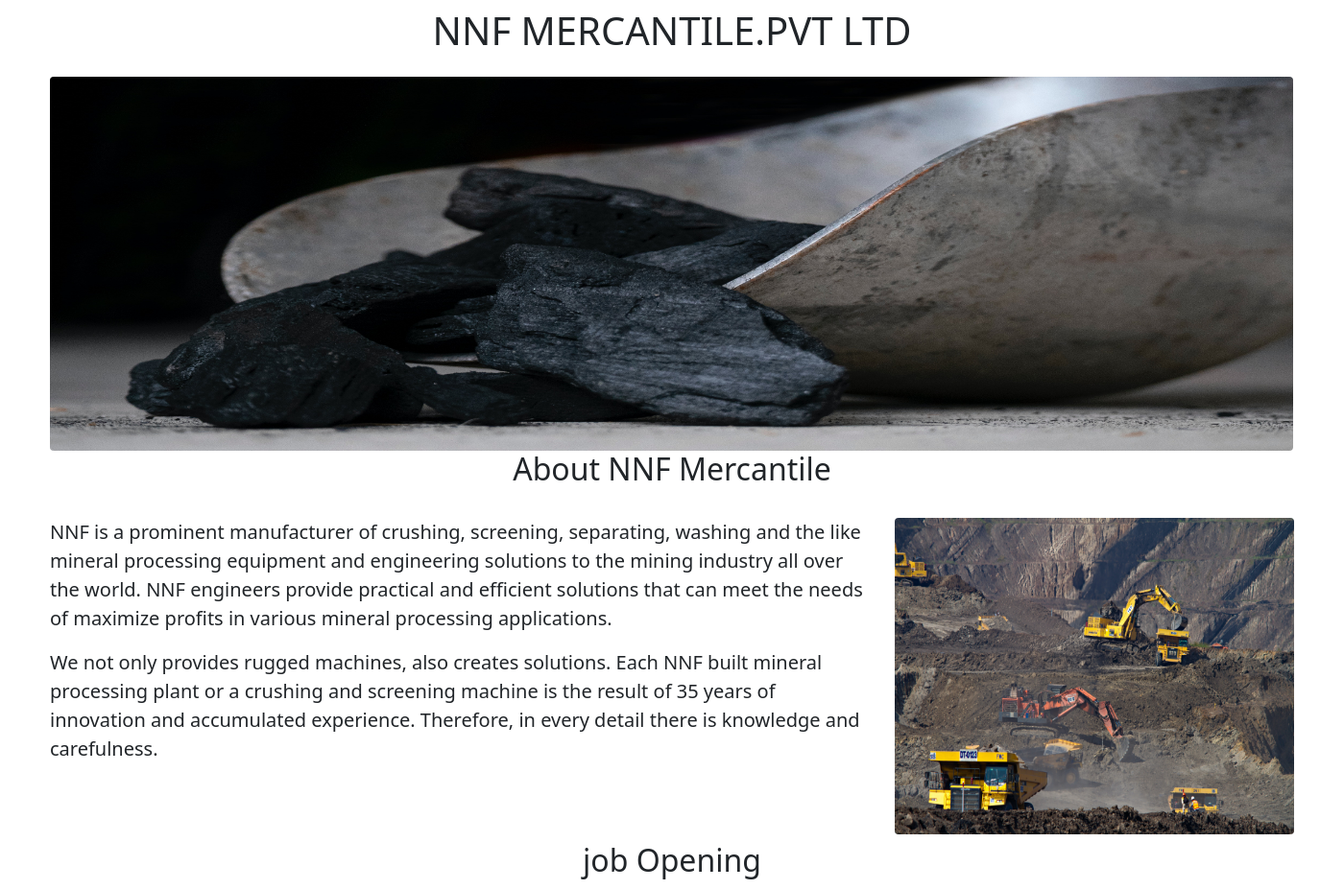
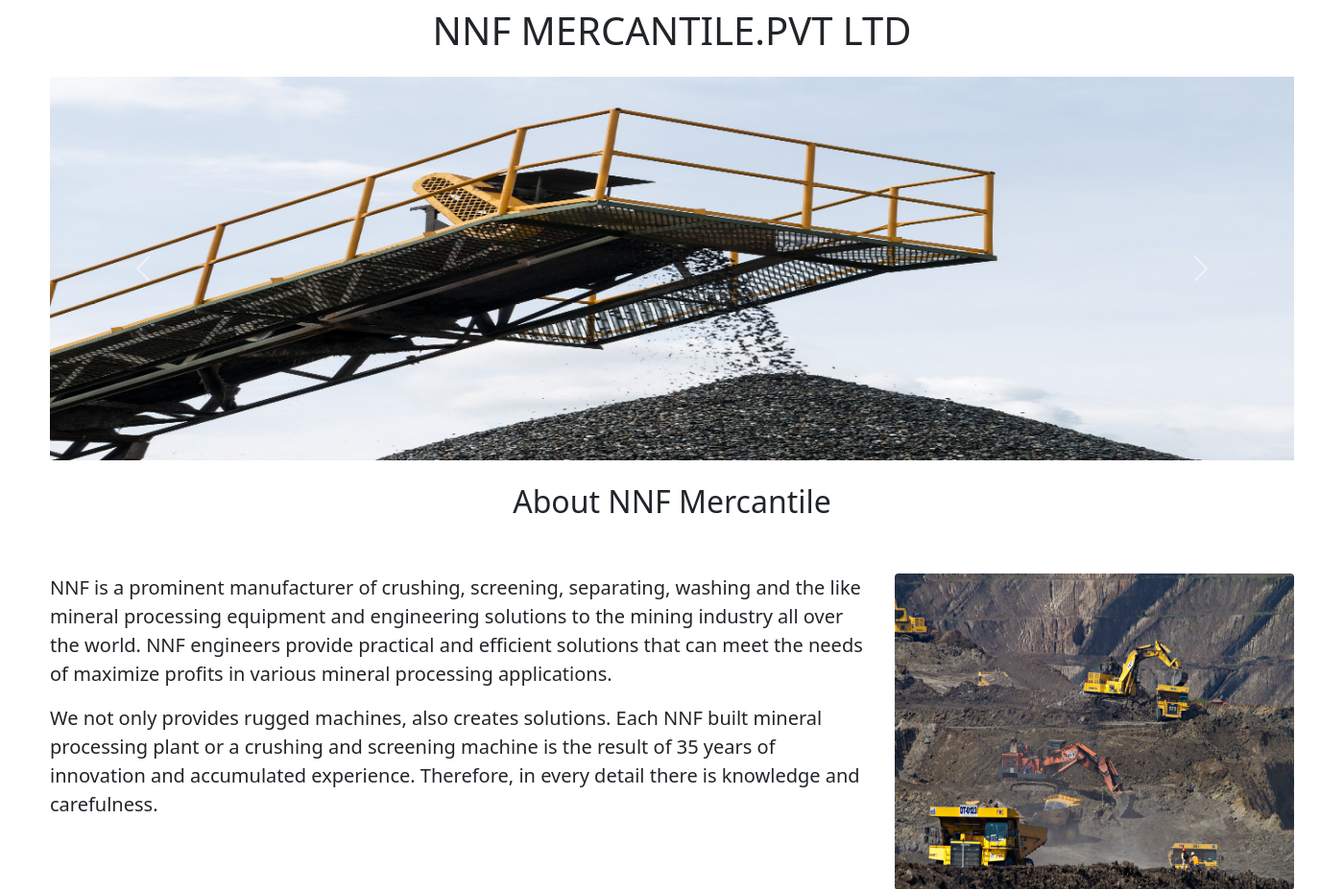
Before and after one commit to cnchoudhari/careers_website, a Flask app: template templates/home.html in a window 1400 px wide. Shown: the part 56-983 px from the top of the page at 96% size. Run offline with Flask 3, Linux system fonts and the light colour scheme; the template is opened without the code that fills it, so the values that code supplies are empty.

Commit message:
update banner file

```diff
--- a/templates/banner.html
+++ b/templates/banner.html
@@ -1,2 +1,21 @@
-  <div><img src="https://careerswebsite.chetanchoudhari.repl.co/static/banner4.jpg" alt="coal" style="width:1295px;height:390px; border-radius:4px;>
-         </div><br>
+  <div id="carouselExampleControls" class="carousel slide" data-bs-ride="carousel">
+  <div class="carousel-inner">
+    <div class="carousel-item active">
+      <img src="static/banner1.jpg" width="1540" height="400" >
+    </div>
+    <div class="carousel-item">
+      <img src="static/banner2.jpg" width="1540" height="400" >
+    </div>
+    <div class="carousel-item">
+      <img src="static/banner3.jpg" width="1540" height="400">
+    </div>
+  </div>
+  <button class="carousel-control-prev" type="button" data-bs-target="#carouselExampleControls" data-bs-slide="prev">
+    <span class="carousel-control-prev-icon" aria-hidden="true"></span>
+    <span class="visually-hidden">Previous</span>
+  </button>
+  <button class="carousel-control-next" type="button" data-bs-target="#carouselExampleControls" data-bs-slide="next">
+    <span class="carousel-control-next-icon" aria-hidden="true"></span>
+    <span class="visually-hidden">Next</span>
+  </button>
+</div>
--- a/templates/bootstrap.html
+++ b/templates/bootstrap.html
@@ -1,3 +1,4 @@
 <meta charset="utf-8">
    <meta name="viewport" content="width=device-width, initial-scale=1">
    <link href="https://cdn.jsdelivr.net/npm/bootstrap@5.3.0-alpha3/dist/css/bootstrap.min.css" rel="stylesheet" integrity="sha384-KK94CHFLLe+nY2dmCWGMq91rCGa5gtU4mk92HdvYe+M/SXH301p5ILy+dN9+nJOZ" crossorigin="anonymous">
+   <script src="https://cdn.jsdelivr.net/npm/bootstrap@5.2.3/dist/js/bootstrap.bundle.min.js" integrity="sha384-kenU1KFdBIe4zVF0s0G1M5b4hcpxyD9F7jL+jjXkk+Q2h455rYXK/7HAuoJl+0I4" crossorigin="anonymous"></script>
```
